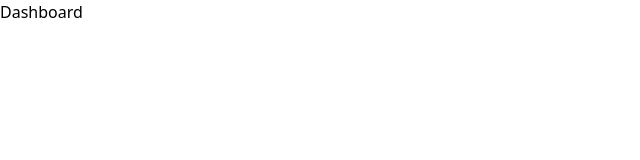
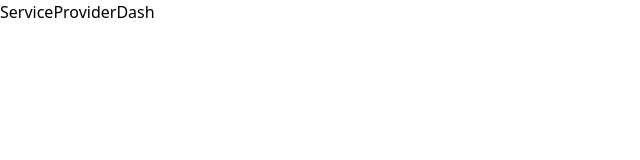
Before and after one commit to Juhair7/BookMySport-Frontend, a React (Vite) app: page / in a window 1280 px wide. Shown: the top 160 px of the page, without its empty margins (0-640 px from the left). Built offline with nearby package versions, Linux system fonts and the light colour scheme.

Commit message:
Add the test homepage

```diff
--- a/src/App.jsx
+++ b/src/App.jsx
@@ -11,13 +11,14 @@ import OTPVerification from "./Components/LoginFunction/OTPVerification";
 import NotFound from "./Components/Errorpages/NotFound";
 import ForgotPassword from "./Components/LoginFunction/ForgotPassword";
 import ResetPassword from "./Components/LoginFunction/ResetPassword";
+import MainHome from "./Components/HomePage/MainHome";
 
 function App() {
   return (
     <>
       <Router>
         <Routes>
-          <Route exact path="/" element={<h1>Dashboard</h1>} />
+          <Route exact path="/" element={<MainHome/>} />
           <Route exact path="/roleselect" element={<SelectRole />} />
           <Route exact path="/playersignup" element={<UserReg />} />
           <Route exact path="/spreg" element={<SPReg />} />
--- /dev/null
+++ b/src/Components/HomePage/MainHome.jsx
@@ -0,0 +1,14 @@
+import React from 'react'
+import Cookies from 'js-cookie';
+import PlayerDashboard from './PlayerDashboard';
+import ServiceProviderDash from './ServiceProviderDash';
+
+const MainHome = () => {
+  return (
+    <>
+      {Cookies.get("role") === "user" ? <PlayerDashboard /> : <ServiceProviderDash />}
+    </>
+  )
+}
+
+export default MainHome
--- /dev/null
+++ b/src/Components/HomePage/PlayerDashboard.jsx
@@ -0,0 +1,9 @@
+import React from 'react'
+
+const PlayerDashboard = () => {
+  return (
+    <div>PlayerDashboard</div>
+  )
+}
+
+export default PlayerDashboard
--- /dev/null
+++ b/src/Components/HomePage/ServiceProviderDash.jsx
@@ -0,0 +1,9 @@
+import React from 'react'
+
+const ServiceProviderDash = () => {
+  return (
+    <div>ServiceProviderDash</div>
+  )
+}
+
+export default ServiceProviderDash
--- a/src/Components/LoginFunction/OTPVerification.jsx
+++ b/src/Components/LoginFunction/OTPVerification.jsx
@@ -130,10 +130,6 @@ const OTPVerification = () => {
                                                 Clear OTP
                                             </button>
                                         </div>
-
-                                        <div className="flex flex-row items-center justify-center text-center text-sm font-medium space-x-1 text-gray-500">
-                                            <p>Didn't recieve code?</p> <a className="flex flex-row items-center text-blue-600" href="http://" target="_blank" rel="noopener noreferrer">Resend</a>
-                                        </div>
                                     </div>
                                 </div>
                             </form>
--- a/src/Components/LoginFunction/ResetPassword.jsx
+++ b/src/Components/LoginFunction/ResetPassword.jsx
@@ -4,6 +4,7 @@ import axios from 'axios'
 import toast, { Toaster } from 'react-hot-toast';
 import { useNavigate } from 'react-router';
 import { useSelector } from 'react-redux';
+import Cookies from 'js-cookie';
 
 const ResetPassword = () => {
 
@@ -33,7 +34,7 @@ const ResetPassword = () => {
             console.log(creds.password,creds.confirmPassword)
             const headers = {
                 "Content-Type": "application/json",
-                "role": "user",
+                "role": Cookies.get("role"),
                 "email": email,
                 "passwordFromUser": creds.password
             }
```
